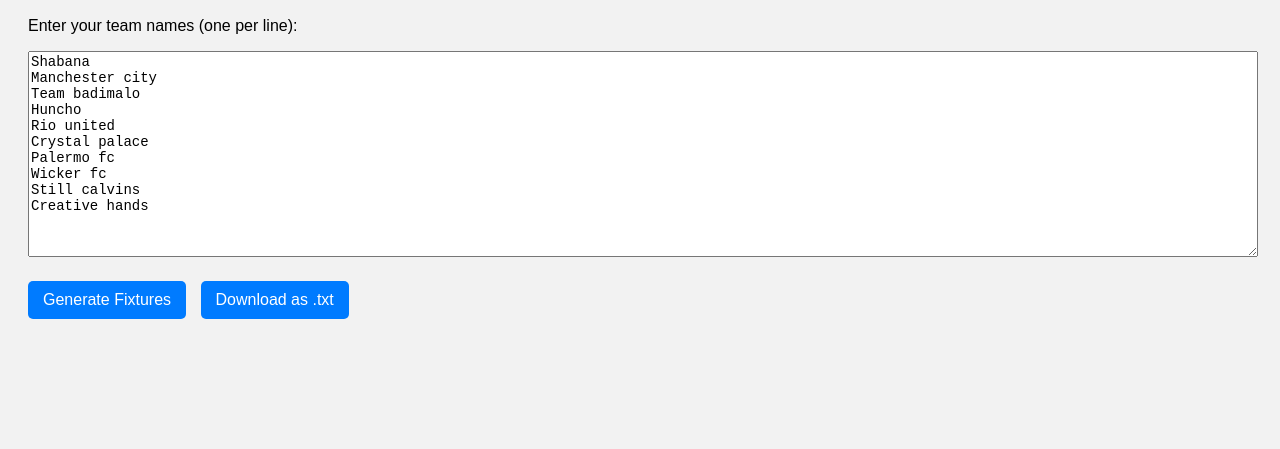
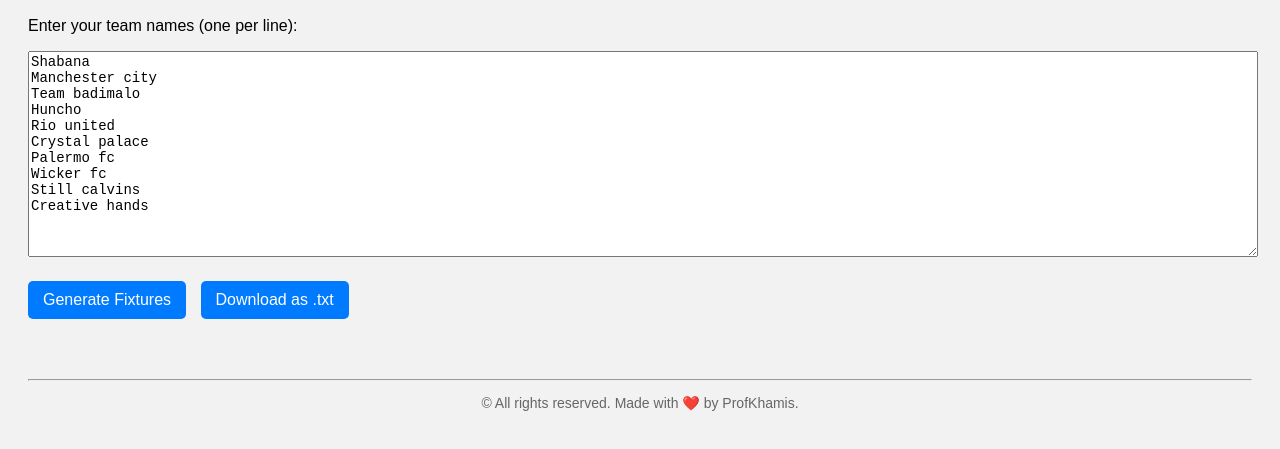
Before and after one commit to ProfKhamis/Fixtures, a plain HTML site: page index.html in a window 1280 px wide. Shown: the part 79-528 px from the top of the page. Drawn offline with Linux system fonts and the light colour scheme.

Commit message:
Update index.html

```diff
--- a/index.html
+++ b/index.html
@@ -213,6 +213,9 @@ Creative hands</textarea>
       window.URL.revokeObjectURL(link.href); // Clean up the object URL
     }
   </script>
-
+<footer style="margin-top: 60px; text-align: center; font-size: 14px; color: #666;">
+  <hr style="margin-bottom: 10px;">
+  <p>&copy; <span id="year"></span> All rights reserved. Made with ❤️ by ProfKhamis.</p>
+</footer>
 </body>
 </html>
```
